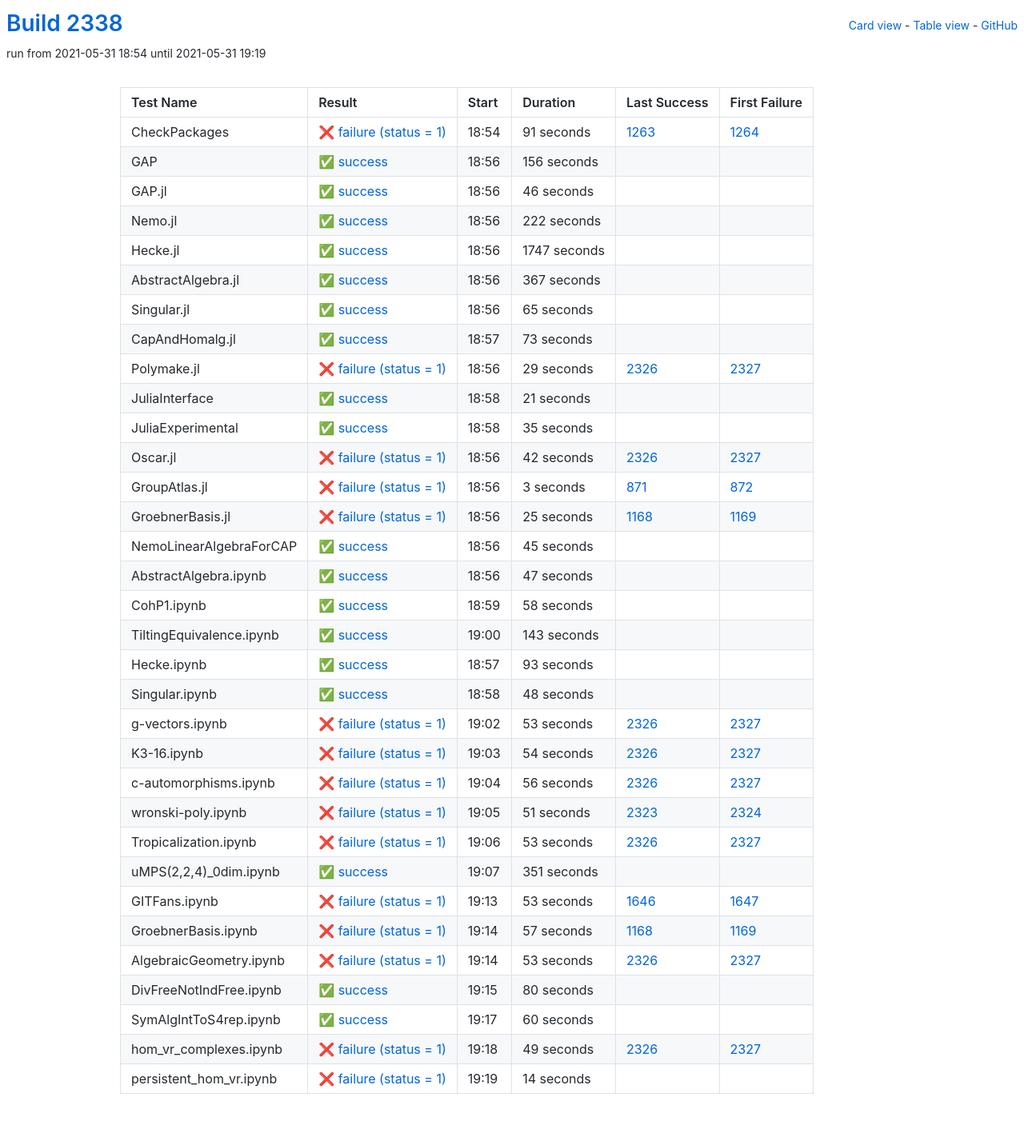
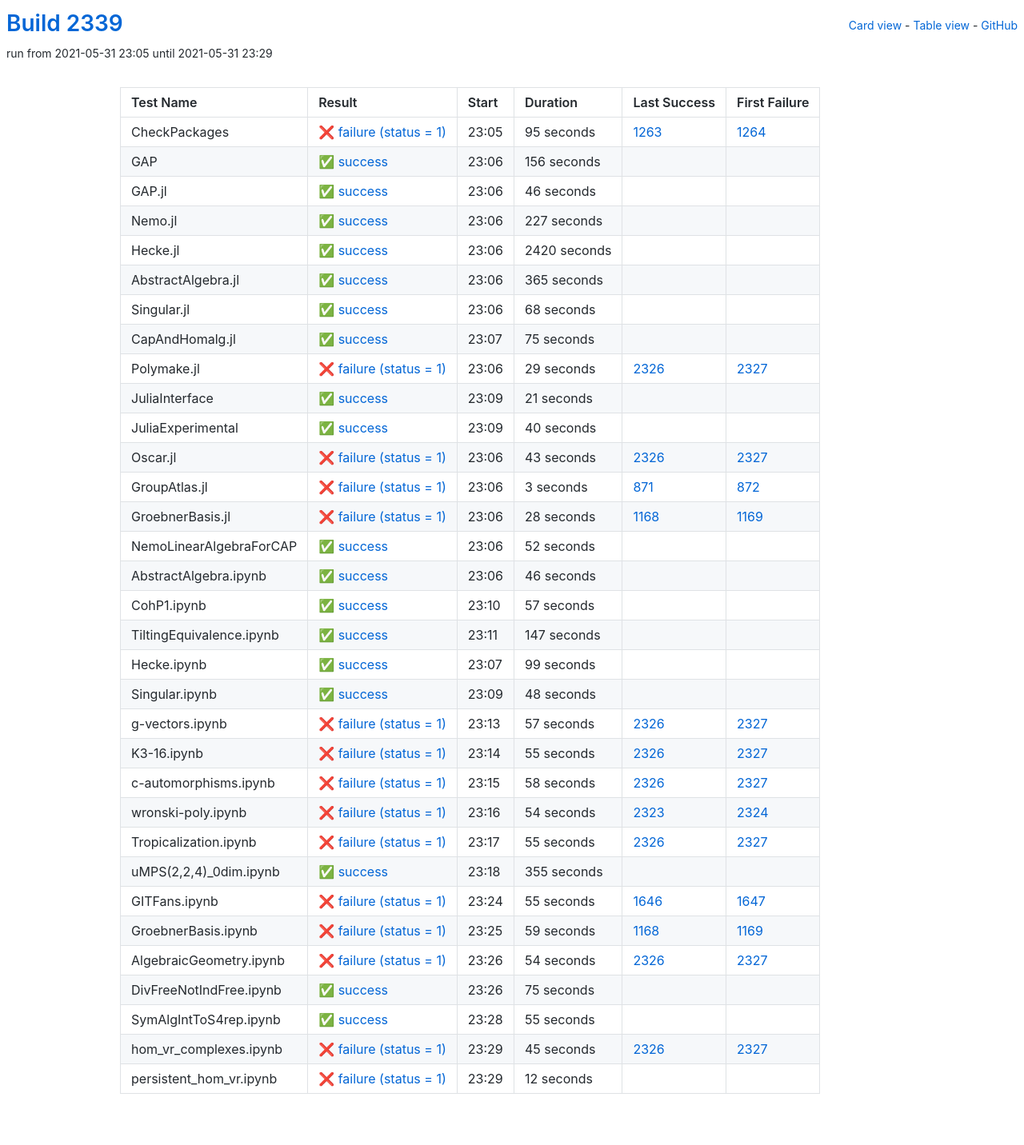
Before and after one commit to oscar-system/oscar-ci-status-stable, a Jekyll site: the page built from table.html, in a window 1280 px wide. Shown: the whole page at 80% size. Built offline with Jekyll 4.4.1, drawn with Linux system fonts in a browser that asks for light colours.

Commit message:
Build #2339

```diff
--- a/_data/ci.yml
+++ b/_data/ci.yml
@@ -1,6 +1,6 @@
 ---
-build: 2338
-build_url: https://oscarci.mathematik.uni-kl.de/job/oscar-stable/2338/
+build: 2339
+build_url: https://oscarci.mathematik.uni-kl.de/job/oscar-stable/2339/
 job: oscar-stable
 organization: oscar-system
 repo: oscar-ci-status-stable
@@ -8,20 +8,20 @@ repourl: https://github.com/oscar-system/oscar-ci-status-stable
 tests:
 - name: CheckPackages
   id: checkpackages
-  log: https://oscarci.mathematik.uni-kl.de/job/oscar-stable/2338/artifact/logs/build-2338/CheckPackages.log
-  start: 2021-05-31 18:54
+  log: https://oscarci.mathematik.uni-kl.de/job/oscar-stable/2339/artifact/logs/build-2339/CheckPackages.log
+  start: 2021-05-31 23:05
   success: false
   exitcode: 1
   status: failure
-  duration: 91
+  duration: 95
   last_success: 1263
   last_success_url: https://oscarci.mathematik.uni-kl.de/job/oscar-stable/1263/
   first_failure: 1264
   first_failure_url: https://oscarci.mathematik.uni-kl.de/job/oscar-stable/1264/
 - name: GAP
   id: gap
-  log: https://oscarci.mathematik.uni-kl.de/job/oscar-stable/2338/artifact/logs/build-2338/GAP.log
-  start: 2021-05-31 18:56
+  log: https://oscarci.mathematik.uni-kl.de/job/oscar-stable/2339/artifact/logs/build-2339/GAP.log
+  start: 2021-05-31 23:06
   success: true
   exitcode: 0
   status: success
@@ -32,8 +32,8 @@ tests:
   first_failure_url:
 - name: GAP.jl
   id: gap-jl
-  log: https://oscarci.mathematik.uni-kl.de/job/oscar-stable/2338/artifact/logs/build-2338/GAP.jl.log
-  start: 2021-05-31 18:56
+  log: https://oscarci.mathematik.uni-kl.de/job/oscar-stable/2339/artifact/logs/build-2339/GAP.jl.log
+  start: 2021-05-31 23:06
   success: true
   exitcode: 0
   status: success
@@ -44,68 +44,68 @@ tests:
   first_failure_url:
 - name: Nemo.jl
   id: nemo-jl
-  log: https://oscarci.mathematik.uni-kl.de/job/oscar-stable/2338/artifact/logs/build-2338/Nemo.jl.log
-  start: 2021-05-31 18:56
+  log: https://oscarci.mathematik.uni-kl.de/job/oscar-stable/2339/artifact/logs/build-2339/Nemo.jl.log
+  start: 2021-05-31 23:06
   success: true
   exitcode: 0
   status: success
-  duration: 222
+  duration: 227
   last_success: false
   last_success_url:
   first_failure: false
   first_failure_url:
 - name: Hecke.jl
   id: hecke-jl
-  log: https://oscarci.mathematik.uni-kl.de/job/oscar-stable/2338/artifact/logs/build-2338/Hecke.jl.log
-  start: 2021-05-31 18:56
+  log: https://oscarci.mathematik.uni-kl.de/job/oscar-stable/2339/artifact/logs/build-2339/Hecke.jl.log
+  start: 2021-05-31 23:06
   success: true
   exitcode: 0
   status: success
-  duration: 1747
+  duration: 2420
   last_success: false
   last_success_url:
   first_failure: false
   first_failure_url:
 - name: AbstractAlgebra.jl
   id: abstractalgebra-jl
-  log: https://oscarci.mathematik.uni-kl.de/job/oscar-stable/2338/artifact/logs/build-2338/AbstractAlgebra.jl.log
-  start: 2021-05-31 18:56
+  log: https://oscarci.mathematik.uni-kl.de/job/oscar-stable/2339/artifact/logs/build-2339/AbstractAlgebra.jl.log
+  start: 2021-05-31 23:06
   success: true
   exitcode: 0
   status: success
-  duration: 367
+  duration: 365
   last_success: false
   last_success_url:
   first_failure: false
   first_failure_url:
 - name: Singular.jl
   id: singular-jl
-  log: https://oscarci.mathematik.uni-kl.de/job/oscar-stable/2338/artifact/logs/build-2338/Singular.jl.log
-  start: 2021-05-31 18:56
+  log: https://oscarci.mathematik.uni-kl.de/job/oscar-stable/2339/artifact/logs/build-2339/Singular.jl.log
+  start: 2021-05-31 23:06
   success: true
   exitcode: 0
   status: success
-  duration: 65
+  duration: 68
   last_success: false
   last_success_url:
   first_failure: false
   first_failure_url:
 - name: CapAndHomalg.jl
   id: capandhomalg-jl
-  log: https://oscarci.mathematik.uni-kl.de/job/oscar-stable/2338/artifact/logs/build-2338/CapAndHomalg.jl.log
-  start: 2021-05-31 18:57
+  log: https://oscarci.mathematik.uni-kl.de/job/oscar-stable/2339/artifact/logs/build-2339/CapAndHomalg.jl.log
+  start: 2021-05-31 23:07
   success: true
   exitcode: 0
   status: success
-  duration: 73
+  duration: 75
   last_success: false
   last_success_url:
   first_failure: false
   first_failure_url:
 - name: Polymake.jl
   id: polymake-jl
-  log: https://oscarci.mathematik.uni-kl.de/job/oscar-stable/2338/artifact/logs/build-2338/Polymake.jl.log
-  start: 2021-05-31 18:56
+  log: https://oscarci.mathematik.uni-kl.de/job/oscar-stable/2339/artifact/logs/build-2339/Polymake.jl.log
+  start: 2021-05-31 23:06
   success: false
   exitcode: 1
   status: failure
@@ -116,8 +116,8 @@ tests:
   first_failure_url: https://oscarci.mathematik.uni-kl.de/job/oscar-stable/2327/
 - name: JuliaInterface
   id: juliainterface
-  log: https://oscarci.mathematik.uni-kl.de/job/oscar-stable/2338/artifact/logs/build-2338/JuliaInterface.log
-  start: 2021-05-31 18:58
+  log: https://oscarci.mathematik.uni-kl.de/job/oscar-stable/2339/artifact/logs/build-2339/JuliaInterface.log
+  start: 2021-05-31 23:09
   success: true
   exitcode: 0
   status: success
@@ -128,32 +128,32 @@ tests:
   first_failure_url:
 - name: JuliaExperimental
   id: juliaexperimental
-  log: https://oscarci.mathematik.uni-kl.de/job/oscar-stable/2338/artifact/logs/build-2338/JuliaExperimental.log
-  start: 2021-05-31 18:58
+  log: https://oscarci.mathematik.uni-kl.de/job/oscar-stable/2339/artifact/logs/build-2339/JuliaExperimental.log
+  start: 2021-05-31 23:09
   success: true
   exitcode: 0
   status: success
-  duration: 35
+  duration: 40
   last_success: false
   last_success_url:
   first_failure: false
   first_failure_url:
 - name: Oscar.jl
   id: oscar-jl
-  log: https://oscarci.mathematik.uni-kl.de/job/oscar-stable/2338/artifact/logs/build-2338/Oscar.jl.log
-  start: 2021-05-31 18:56
+  log: https://oscarci.mathematik.uni-kl.de/job/oscar-stable/2339/artifact/logs/build-2339/Oscar.jl.log
+  start: 2021-05-31 23:06
   success: false
   exitcode: 1
   status: failure
-  duration: 42
+  duration: 43
   last_success: 2326
   last_success_url: https://oscarci.mathematik.uni-kl.de/job/oscar-stable/2326/
   first_failure: 2327
   first_failure_url: https://oscarci.mathematik.uni-kl.de/job/oscar-stable/2327/
 - name: GroupAtlas.jl
   id: groupatlas-jl
-  log: https://oscarci.mathematik.uni-kl.de/job/oscar-stable/2338/artifact/logs/build-2338/GroupAtlas.jl.log
-  start: 2021-05-31 18:56
+  log: https://oscarci.mathematik.uni-kl.de/job/oscar-stable/2339/artifact/logs/build-2339/GroupAtlas.jl.log
+  start: 2021-05-31 23:06
   success: false
   exitcode: 1
   status: failure
@@ -164,80 +164,80 @@ tests:
   first_failure_url: https://oscarci.mathematik.uni-kl.de/job/oscar-stable/872/
 - name: GroebnerBasis.jl
   id: groebnerbasis-jl
-  log: https://oscarci.mathematik.uni-kl.de/job/oscar-stable/2338/artifact/logs/build-2338/GroebnerBasis.jl.log
-  start: 2021-05-31 18:56
+  log: https://oscarci.mathematik.uni-kl.de/job/oscar-stable/2339/artifact/logs/build-2339/GroebnerBasis.jl.log
+  start: 2021-05-31 23:06
   success: false
   exitcode: 1
   status: failure
-  duration: 25
+  duration: 28
   last_success: 1168
   last_success_url: https://oscarci.mathematik.uni-kl.de/job/oscar-stable/1168/
   first_failure: 1169
   first_failure_url: https://oscarci.mathematik.uni-kl.de/job/oscar-stable/1169/
 - name: NemoLinearAlgebraForCAP
   id: nemolinearalgebraforcap
-  log: https://oscarci.mathematik.uni-kl.de/job/oscar-stable/2338/artifact/logs/build-2338/NemoLinearAlgebraForCAP.log
-  start: 2021-05-31 18:56
+  log: https://oscarci.mathematik.uni-kl.de/job/oscar-stable/2339/artifact/logs/build-2339/NemoLinearAlgebraForCAP.log
+  start: 2021-05-31 23:06
   success: true
   exitcode: 0
   status: success
-  duration: 45
+  duration: 52
   last_success: false
   last_success_url:
   first_failure: false
   first_failure_url:
 - name: AbstractAlgebra.ipynb
   id: abstractalgebra-ipynb
-  log: https://oscarci.mathematik.uni-kl.de/job/oscar-stable/2338/artifact/logs/build-2338/AbstractAlgebra.ipynb.log
-  start: 2021-05-31 18:56
+  log: https://oscarci.mathematik.uni-kl.de/job/oscar-stable/2339/artifact/logs/build-2339/AbstractAlgebra.ipynb.log
+  start: 2021-05-31 23:06
   success: true
   exitcode: 0
   status: success
-  duration: 47
+  duration: 46
   last_success: false
   last_success_url:
   first_failure: false
   first_failure_url:
 - name: CohP1.ipynb
   id: cohp1-ipynb
-  log: https://oscarci.mathematik.uni-kl.de/job/oscar-stable/2338/artifact/logs/build-2338/CohP1.ipynb.log
-  start: 2021-05-31 18:59
+  log: https://oscarci.mathematik.uni-kl.de/job/oscar-stable/2339/artifact/logs/build-2339/CohP1.ipynb.log
+  start: 2021-05-31 23:10
   success: true
   exitcode: 0
   status: success
-  duration: 58
+  duration: 57
   last_success: false
   last_success_url:
   first_failure: false
   first_failure_url:
 - name: TiltingEquivalence.ipynb
   id: tiltingequivalence-ipynb
-  log: https://oscarci.mathematik.uni-kl.de/job/oscar-stable/2338/artifact/logs/build-2338/TiltingEquivalence.ipynb.log
-  start: 2021-05-31 19:00
+  log: https://oscarci.mathematik.uni-kl.de/job/oscar-stable/2339/artifact/logs/build-2339/TiltingEquivalence.ipynb.log
+  start: 2021-05-31 23:11
   success: true
   exitcode: 0
   status: success
-  duration: 143
+  duration: 147
   last_success: false
   last_success_url:
   first_failure: false
   first_failure_url:
 - name: Hecke.ipynb
   id: hecke-ipynb
-  log: https://oscarci.mathematik.uni-kl.de/job/oscar-stable/2338/artifact/logs/build-2338/Hecke.ipynb.log
-  start: 2021-05-31 18:57
+  log: https://oscarci.mathematik.uni-kl.de/job/oscar-stable/2339/artifact/logs/build-2339/Hecke.ipynb.log
+  start: 2021-05-31 23:07
   success: true
   exitcode: 0
   status: success
-  duration: 93
+  duration: 99
   last_success: false
   last_success_url:
   first_failure: false
   first_failure_url:
 - name: Singular.ipynb
   id: singular-ipynb
-  log: https://oscarci.mathematik.uni-kl.de/job/oscar-stable/2338/artifact/logs/build-2338/Singular.ipynb.log
-  start: 2021-05-31 18:58
+  log: https://oscarci.mathematik.uni-kl.de/job/oscar-stable/2339/artifact/logs/build-2339/Singular.ipynb.log
+  start: 2021-05-31 23:09
   success: true
   exitcode: 0
   status: success
@@ -248,20 +248,104 @@ tests:
   first_failure_url:
 - name: g-vectors.ipynb
   id: g-vectors-ipynb
-  log: https://oscarci.mathematik.uni-kl.de/job/oscar-stable/2338/artifact/logs/build-2338/g-vectors.ipynb.log
-  start: 2021-05-31 19:02
+  log: https://oscarci.mathematik.uni-kl.de/job/oscar-stable/2339/artifact/logs/build-2339/g-vectors.ipynb.log
+  start: 2021-05-31 23:13
   success: false
   exitcode: 1
   status: failure
-  duration: 53
+  duration: 57
   last_success: 2326
   last_success_url: https://oscarci.mathematik.uni-kl.de/job/oscar-stable/2326/
   first_failure: 2327
   first_failure_url: https://oscarci.mathematik.uni-kl.de/job/oscar-stable/2327/
 - name: K3-16.ipynb
   id: k3-16-ipynb
-  log: https://oscarci.mathematik.uni-kl.de/job/oscar-stable/2338/artifact/logs/build-2338/K3-16.ipynb.log
-  start: 2021-05-31 19:03
+  log: https://oscarci.mathematik.uni-kl.de/job/oscar-stable/2339/artifact/logs/build-2339/K3-16.ipynb.log
+  start: 2021-05-31 23:14
+  success: false
+  exitcode: 1
+  status: failure
+  duration: 55
+  last_success: 2326
+  last_success_url: https://oscarci.mathematik.uni-kl.de/job/oscar-stable/2326/
+  first_failure: 2327
+  first_failure_url: https://oscarci.mathematik.uni-kl.de/job/oscar-stable/2327/
+- name: c-automorphisms.ipynb
+  id: c-automorphisms-ipynb
+  log: https://oscarci.mathematik.uni-kl.de/job/oscar-stable/2339/artifact/logs/build-2339/c-automorphisms.ipynb.log
+  start: 2021-05-31 23:15
+  success: false
+  exitcode: 1
+  status: failure
+  duration: 58
+  last_success: 2326
+  last_success_url: https://oscarci.mathematik.uni-kl.de/job/oscar-stable/2326/
+  first_failure: 2327
+  first_failure_url: https://oscarci.mathematik.uni-kl.de/job/oscar-stable/2327/
+- name: wronski-poly.ipynb
+  id: wronski-poly-ipynb
+  log: https://oscarci.mathematik.uni-kl.de/job/oscar-stable/2339/artifact/logs/build-2339/wronski-poly.ipynb.log
+  start: 2021-05-31 23:16
+  success: false
+  exitcode: 1
+  status: failure
+  duration: 54
+  last_success: 2323
+  last_success_url: https://oscarci.mathematik.uni-kl.de/job/oscar-stable/2323/
+  first_failure: 2324
+  first_failure_url: https://oscarci.mathematik.uni-kl.de/job/oscar-stable/2324/
+- name: Tropicalization.ipynb
+  id: tropicalization-ipynb
+  log: https://oscarci.mathematik.uni-kl.de/job/oscar-stable/2339/artifact/logs/build-2339/Tropicalization.ipynb.log
+  start: 2021-05-31 23:17
+  success: false
+  exitcode: 1
+  status: failure
+  duration: 55
+  last_success: 2326
+  last_success_url: https://oscarci.mathematik.uni-kl.de/job/oscar-stable/2326/
+  first_failure: 2327
+  first_failure_url: https://oscarci.mathematik.uni-kl.de/job/oscar-stable/2327/
+- name: uMPS(2,2,4)_0dim.ipynb
+  id: umps-2-2-4-0dim-ipynb
+  log: https://oscarci.mathematik.uni-kl.de/job/oscar-stable/2339/artifact/logs/build-2339/uMPS-2-2-4-_0dim.ipynb.log
+  start: 2021-05-31 23:18
+  success: true
+  exitcode: 0
+  status: success
+  duration: 355
+  last_success: false
+  last_success_url:
+  first_failure: false
+  first_failure_url:
+- name: GITFans.ipynb
+  id: gitfans-ipynb
+  log: https://oscarci.mathematik.uni-kl.de/job/oscar-stable/2339/artifact/logs/build-2339/GITFans.ipynb.log
+  start: 2021-05-31 23:24
+  success: false
+  exitcode: 1
+  status: failure
+  duration: 55
+  last_success: 1646
+  last_success_url: https://oscarci.mathematik.uni-kl.de/job/oscar-stable/1646/
+  first_failure: 1647
+  first_failure_url: https://oscarci.mathematik.uni-kl.de/job/oscar-stable/1647/
+- name: GroebnerBasis.ipynb
+  id: groebnerbasis-ipynb
+  log: https://oscarci.mathematik.uni-kl.de/job/oscar-stable/2339/artifact/logs/build-2339/GroebnerBasis.ipynb.log
+  start: 2021-05-31 23:25
+  success: false
+  exitcode: 1
+  status: failure
+  duration: 59
+  last_success: 1168
+  last_success_url: https://oscarci.mathematik.uni-kl.de/job/oscar-stable/1168/
+  first_failure: 1169
+  first_failure_url: https://oscarci.mathematik.uni-kl.de/job/oscar-stable/1169/
+- name: AlgebraicGeometry.ipynb
+  id: algebraicgeometry-ipynb
+  log: https://oscarci.mathematik.uni-kl.de/job/oscar-stable/2339/artifact/logs/build-2339/AlgebraicGeometry.ipynb.log
+  start: 2021-05-31 23:26
   success: false
   exitcode: 1
   status: failure
@@ -270,134 +354,50 @@ tests:
   last_success_url: https://oscarci.mathematik.uni-kl.de/job/oscar-stable/2326/
   first_failure: 2327
   first_failure_url: https://oscarci.mathematik.uni-kl.de/job/oscar-stable/2327/
-- name: c-automorphisms.ipynb
-  id: c-automorphisms-ipynb
-  log: https://oscarci.mathematik.uni-kl.de/job/oscar-stable/2338/artifact/logs/build-2338/c-automorphisms.ipynb.log
-  start: 2021-05-31 19:04
-  success: false
-  exitcode: 1
-  status: failure
-  duration: 56
-  last_success: 2326
-  last_success_url: https://oscarci.mathematik.uni-kl.de/job/oscar-stable/2326/
-  first_failure: 2327
-  first_failure_url: https://oscarci.mathematik.uni-kl.de/job/oscar-stable/2327/
-- name: wronski-poly.ipynb
-  id: wronski-poly-ipynb
-  log: https://oscarci.mathematik.uni-kl.de/job/oscar-stable/2338/artifact/logs/build-2338/wronski-poly.ipynb.log
-  start: 2021-05-31 19:05
-  success: false
-  exitcode: 1
-  status: failure
-  duration: 51
-  last_success: 2323
-  last_success_url: https://oscarci.mathematik.uni-kl.de/job/oscar-stable/2323/
-  first_failure: 2324
-  first_failure_url: https://oscarci.mathematik.uni-kl.de/job/oscar-stable/2324/
-- name: Tropicalization.ipynb
-  id: tropicalization-ipynb
-  log: https://oscarci.mathematik.uni-kl.de/job/oscar-stable/2338/artifact/logs/build-2338/Tropicalization.ipynb.log
-  start: 2021-05-31 19:06
-  success: false
-  exitcode: 1
-  status: failure
-  duration: 53
-  last_success: 2326
-  last_success_url: https://oscarci.mathematik.uni-kl.de/job/oscar-stable/2326/
-  first_failure: 2327
-  first_failure_url: https://oscarci.mathematik.uni-kl.de/job/oscar-stable/2327/
-- name: uMPS(2,2,4)_0dim.ipynb
-  id: umps-2-2-4-0dim-ipynb
-  log: https://oscarci.mathematik.uni-kl.de/job/oscar-stable/2338/artifact/logs/build-2338/uMPS-2-2-4-_0dim.ipynb.log
-  start: 2021-05-31 19:07
+- name: DivFreeNotIndFree.ipynb
+  id: divfreenotindfree-ipynb
+  log: https://oscarci.mathematik.uni-kl.de/job/oscar-stable/2339/artifact/logs/build-2339/DivFreeNotIndFree.ipynb.log
+  start: 2021-05-31 23:26
   success: true
   exitcode: 0
   status: success
-  duration: 351
-  last_success: false
-  last_success_url:
-  first_failure: false
-  first_failure_url:
-- name: GITFans.ipynb
-  id: gitfans-ipynb
-  log: https://oscarci.mathematik.uni-kl.de/job/oscar-stable/2338/artifact/logs/build-2338/GITFans.ipynb.log
-  start: 2021-05-31 19:13
-  success: false
-  exitcode: 1
-  status: failure
-  duration: 53
-  last_success: 1646
-  last_success_url: https://oscarci.mathematik.uni-kl.de/job/oscar-stable/1646/
-  first_failure: 1647
-  first_failure_url: https://oscarci.mathematik.uni-kl.de/job/oscar-stable/1647/
-- name: GroebnerBasis.ipynb
-  id: groebnerbasis-ipynb
-  log: https://oscarci.mathematik.uni-kl.de/job/oscar-stable/2338/artifact/logs/build-2338/GroebnerBasis.ipynb.log
-  start: 2021-05-31 19:14
-  success: false
-  exitcode: 1
-  status: failure
-  duration: 57
-  last_success: 1168
-  last_success_url: https://oscarci.mathematik.uni-kl.de/job/oscar-stable/1168/
-  first_failure: 1169
-  first_failure_url: https://oscarci.mathematik.uni-kl.de/job/oscar-stable/1169/
-- name: AlgebraicGeometry.ipynb
-  id: algebraicgeometry-ipynb
-  log: https://oscarci.mathematik.uni-kl.de/job/oscar-stable/2338/artifact/logs/build-2338/AlgebraicGeometry.ipynb.log
-  start: 2021-05-31 19:14
-  success: false
-  exitcode: 1
-  status: failure
-  duration: 53
-  last_success: 2326
-  last_success_url: https://oscarci.mathematik.uni-kl.de/job/oscar-stable/2326/
-  first_failure: 2327
-  first_failure_url: https://oscarci.mathematik.uni-kl.de/job/oscar-stable/2327/
-- name: DivFreeNotIndFree.ipynb
-  id: divfreenotindfree-ipynb
-  log: https://oscarci.mathematik.uni-kl.de/job/oscar-stable/2338/artifact/logs/build-2338/DivFreeNotIndFree.ipynb.log
-  start: 2021-05-31 19:15
-  success: true
-  exitcode: 0
-  status: success
-  duration: 80
+  duration: 75
   last_success: false
   last_success_url:
   first_failure: false
   first_failure_url:
 - name: SymAlgIntToS4rep.ipynb
   id: symalginttos4rep-ipynb
-  log: https://oscarci.mathematik.uni-kl.de/job/oscar-stable/2338/artifact/logs/build-2338/SymAlgIntToS4rep.ipynb.log
-  start: 2021-05-31 19:17
+  log: https://oscarci.mathematik.uni-kl.de/job/oscar-stable/2339/artifact/logs/build-2339/SymAlgIntToS4rep.ipynb.log
+  start: 2021-05-31 23:28
   success: true
   exitcode: 0
   status: success
-  duration: 60
+  duration: 55
   last_success: false
   last_success_url:
   first_failure: false
   first_failure_url:
 - name: hom_vr_complexes.ipynb
   id: hom-vr-complexes-ipynb
-  log: https://oscarci.mathematik.uni-kl.de/job/oscar-stable/2338/artifact/logs/build-2338/hom_vr_complexes.ipynb.log
-  start: 2021-05-31 19:18
+  log: https://oscarci.mathematik.uni-kl.de/job/oscar-stable/2339/artifact/logs/build-2339/hom_vr_complexes.ipynb.log
+  start: 2021-05-31 23:29
   success: false
   exitcode: 1
   status: failure
-  duration: 49
+  duration: 45
   last_success: 2326
   last_success_url: https://oscarci.mathematik.uni-kl.de/job/oscar-stable/2326/
   first_failure: 2327
   first_failure_url: https://oscarci.mathematik.uni-kl.de/job/oscar-stable/2327/
 - name: persistent_hom_vr.ipynb
   id: persistent-hom-vr-ipynb
-  log: https://oscarci.mathematik.uni-kl.de/job/oscar-stable/2338/artifact/logs/build-2338/persistent_hom_vr.ipynb.log
-  start: 2021-05-31 19:19
+  log: https://oscarci.mathematik.uni-kl.de/job/oscar-stable/2339/artifact/logs/build-2339/persistent_hom_vr.ipynb.log
+  start: 2021-05-31 23:29
   success: false
   exitcode: 1
   status: failure
-  duration: 14
+  duration: 12
   last_success: false
   last_success_url:
   first_failure: false
```
Also changed, not shown: README.md.
